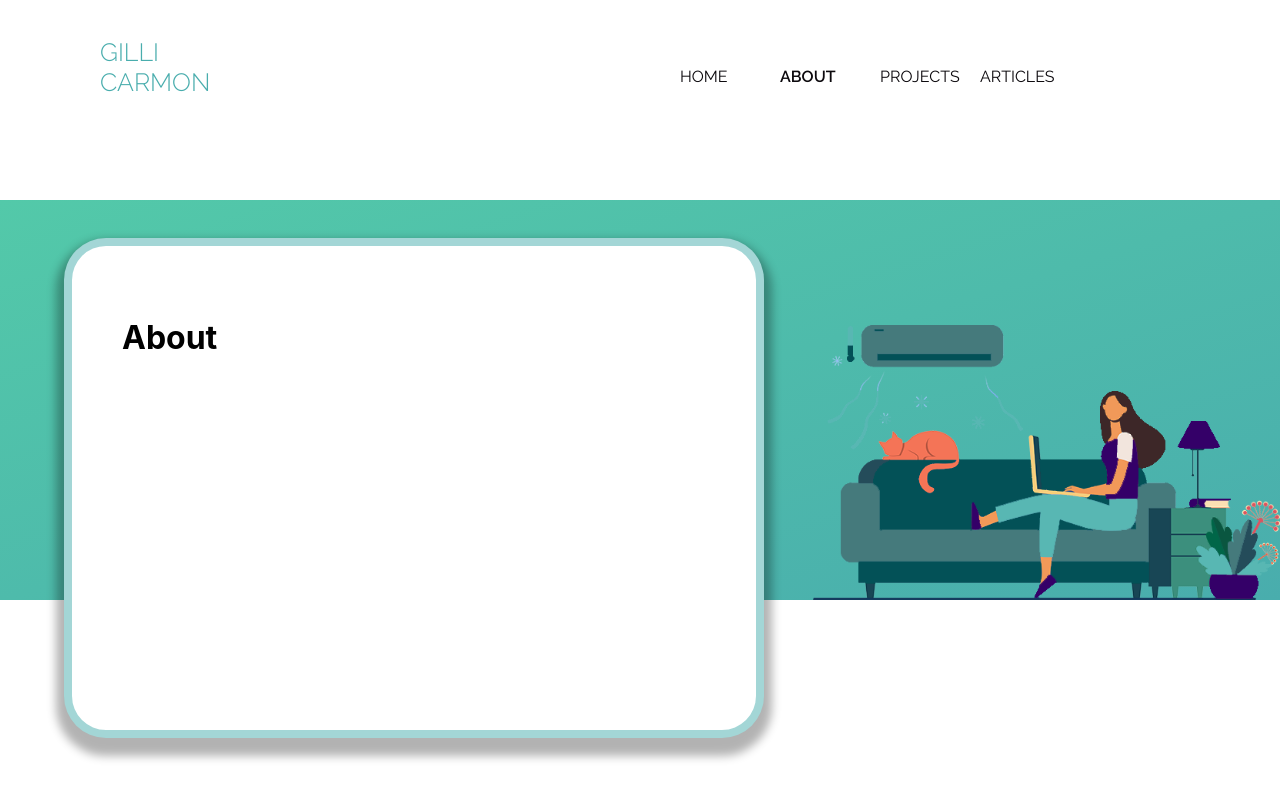
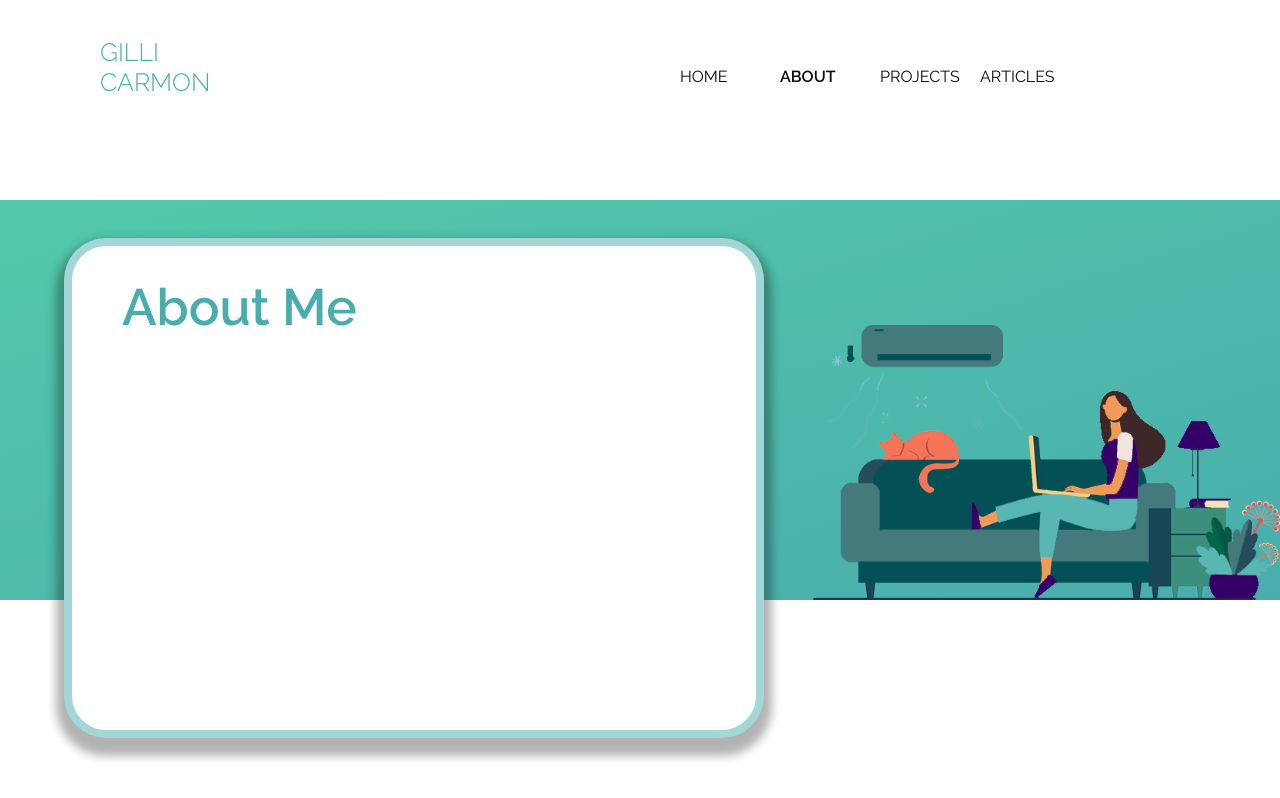
Before and after one commit to gilliC/personal-website, a React (Create React App) app: page /about in a window 1280 px wide. Built offline with nearby package versions, Linux system fonts and the light colour scheme.

Commit message:
add texts

```diff
--- /dev/null
+++ b/src/common/screenTitle.js
@@ -0,0 +1,13 @@
+import React from "react";
+import styled from "styled-components";
+import { colorsPalette, MAIN_FONT } from "services/styling/consts";
+
+export const ScreenTitle = ({ text }) => {
+  return <Title>{text}</Title>;
+};
+
+const Title = styled.h1`
+  color: ${colorsPalette.MAIN_COLOR_TO};
+  font-family: ${MAIN_FONT}; font-weight: 600; font-size: min(4vw, 80px);
+  margin: 16px 0px;
+`;
--- a/src/screens/about/components/textCotainer.js
+++ b/src/screens/about/components/textCotainer.js
@@ -1,4 +1,3 @@
-import React from "react";
 import { colorsPalette } from "services/styling/consts";
 import styled from "styled-components";
 
@@ -8,6 +7,6 @@ export const TextContainer = styled.div`
   border: 6pt solid rgba(73,173,173,0.5); border-radius: 42px;
   box-shadow: 0px 10px 10px 8px rgba(0,0,0,0.3);
 
-  padding: 50px; box-sizing: border-box;
+  padding: 15px 50px; box-sizing: border-box;
   position: absolute; top: 3vw; left: 5vw;
 `;
--- a/src/screens/about/screenAbout.js
+++ b/src/screens/about/screenAbout.js
@@ -3,14 +3,14 @@ import styled from "styled-components";
 import { BackgroundGradientRow } from "common/backgroundGradientRow";
 import { TextContainer } from "./components/textCotainer";
 import img from "assets/about_image.png";
-import { VerticalSpace } from "common/verticalSpace";
+import { ScreenTitle } from "common/screenTitle";
 
 export const ScreenAbout = () => {
   return (
     <BackgroundGradientRow>
       <Container>
         <TextContainer>
-          <h1>About</h1>
+          <ScreenTitle text="About Me" />
         </TextContainer>
         <img src={img} height={275} width={467} />
       </Container>
--- a/src/services/translation/englishSource.json
+++ b/src/services/translation/englishSource.json
@@ -5,10 +5,25 @@
   "topBar.navLinks.projects":"PROJECTS",
   "topBar.navLinks.articles":"ARTICLES",
   "topBar.navLinks.contact":"CONTACT",
+
   "homeScreen.bigTitle.name": "Gilli Carmon",
   "homeScreen.bigTitle.job": "Web & Mobile Developer",
   "homeScreen.description": "I'm a developer from Israel. My passion is writing clean, elegant code for unique apps and websites.",
   "homeScreen.contactButton.text": "Contact",
+
+  "aboutScreen.title": "About Me",
+  "aboutScreen.niceToMeet": "Hi, I’m Gilli. Nice to meet you.",
+  "aboutScreen.about.text.1": "I’m an autodidact full-stack developer, and I have been working in a startup since April 2019.",
+  "aboutScreen.about.text.2": "I’ve taught myself React & React Native on the weekends during my army service.",
+  "aboutScreen.about.text.3": "I’ve also played with python, Java, and C#, but most of my work is with React & NodeJS. ",
+  "aboutScreen.about.text.4": "I also L-O-V-E animals (both dog and cat person. why",
+  "aboutScreen.about.text.5": "choose, when you can enjoy both worlds?).",
+  "aboutScreen.about.text.6": "In my spare time I compete in horseback riding and volunteer.",
+  "aboutScreen.belifes.1": "I believe in",
+  "aboutScreen.belifes.cleanCode": "CLEAN CODE",
+  "aboutScreen.belifes.learning": "LEARNING",
+  "aboutScreen.belifes.teamwork": "TEAMWORK",
+
   "pageNotFoundScreen.qoute.text1": "“If you don’t know where you are going, any road will take you there”",
   "pageNotFoundScreen.explnation.text1": "OOPS..",
   "pageNotFoundScreen.explnation.text2": "Page Not Found"
```
